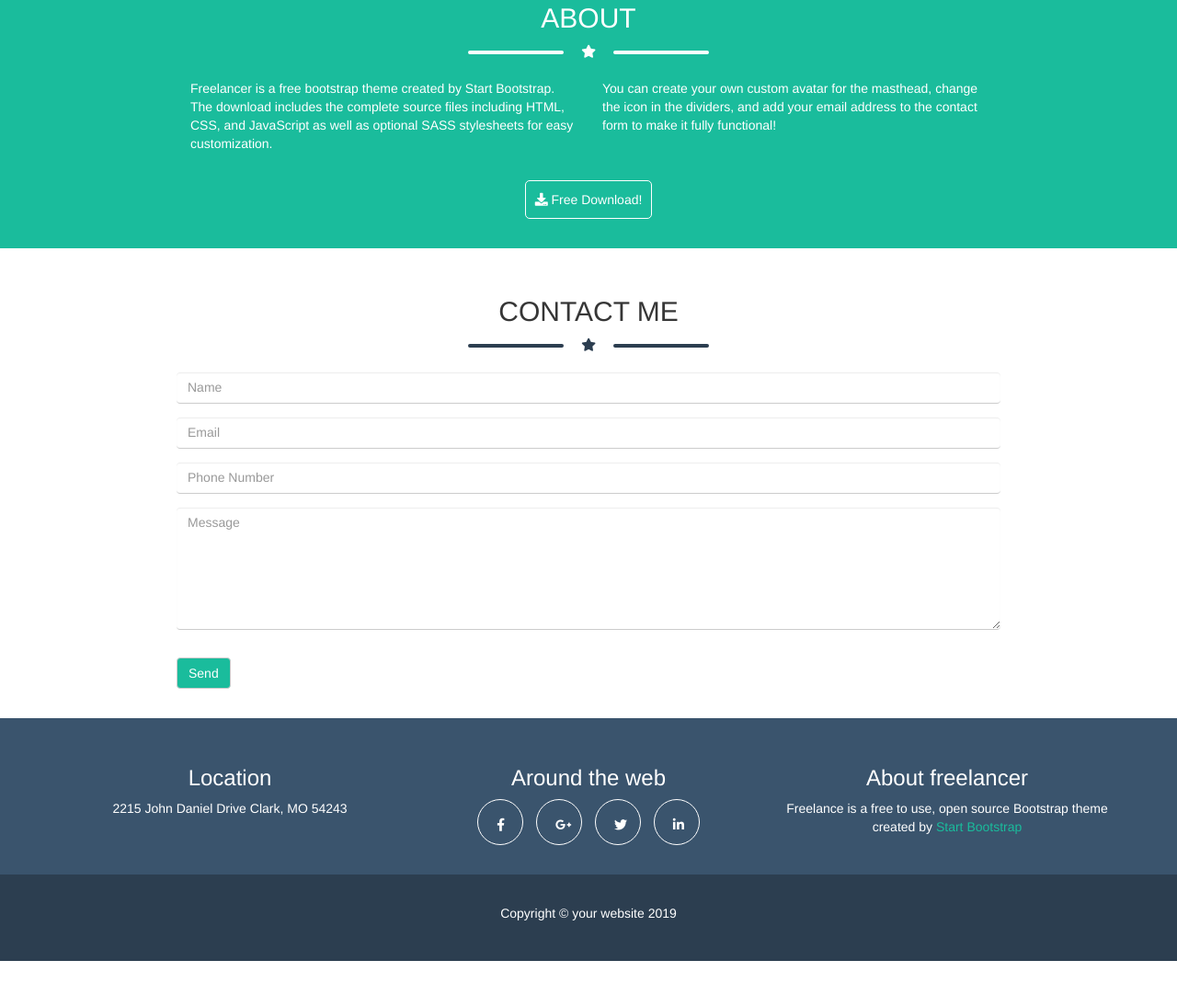
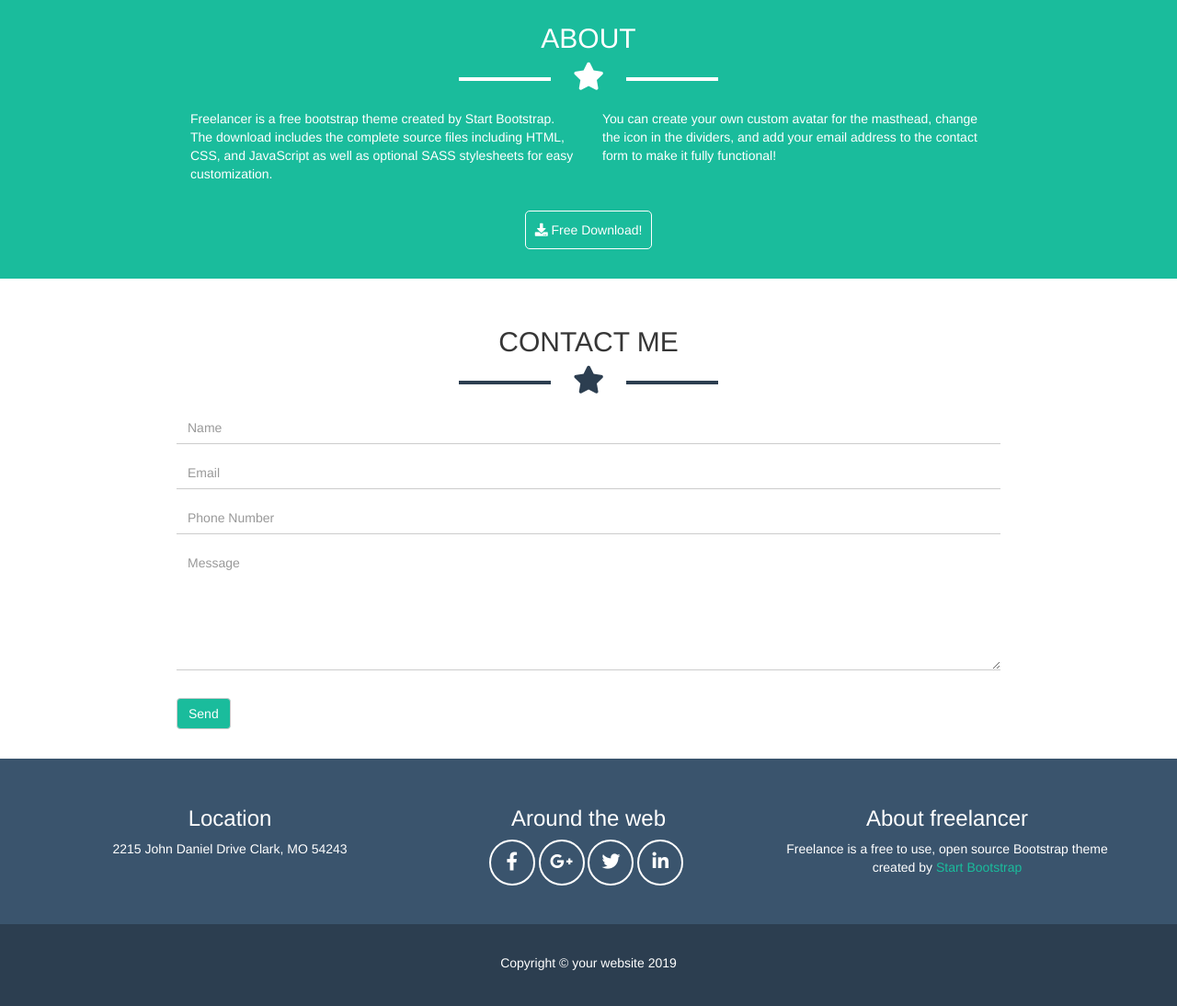
Before and after one commit to lindam-code/html-css-bootstrap-freelancer, a plain HTML site: page index.html in a window 1280 px wide. Shown: the part 1270-2364 px from the top of the page at 92% size. Before the commit the page ends 2315 px from the top, so only its background shows below. Drawn offline with nearby package versions, Linux system fonts and the light colour scheme.

Commit message:
Sistemato il divider e la sezione social del footer.

```diff
--- a/css/style.css
+++ b/css/style.css
@@ -1,10 +1,10 @@
 /* INIZIO REGOLE GENERALI */
 body {
   padding-top: 70px;
+  min-width: 320px;
 }
 img {
   width: 100%;
-  height: 100%;
 }
 /* FINE REGOLE GENERALI */
 
@@ -28,14 +28,31 @@ img {
 .ms_divider {
   margin-bottom: 20px;
 }
-.ms_divider hr {
+.ms_divider i {
+  font-size: 30px;
+  margin: 0 20px;
+}
+.ms_divider::after,
+.ms_divider::before {
+  display: inline-block;
+  content: "";
+  width: 100px;
+  height: 4px;
+  vertical-align: super;
+  background-color: #fff;
+}
+.ms_section_secondary .ms_divider::after,
+.ms_section_secondary .ms_divider::before {
+  background-color: #2c3e50;
+}
+/* .ms_divider hr {
   display: inline-block;
   width: 100px;
   border: 2px solid;
   vertical-align: middle;
   margin: 0 15px;
   border-radius: 5px;
-}
+} */
 .intro {
   text-align: center;
   text-transform: uppercase;
@@ -54,6 +71,10 @@ img {
   line-height: 70px;
   text-transform: uppercase;
   font-size: 15px;
+}
+.ms_navbar .ms_logo {
+  font-size: 17px;
+  white-space: nowrap;
 }
 .ms_navbar a {
   color: white;
@@ -93,6 +114,8 @@ img {
 .ms_form {
   border: none;
   border-bottom: 1px solid #ccc;
+  box-shadow: none;
+  border-radius: 0;
 }
 .ms_form_button {
   background-color: #1abc9c;
@@ -110,13 +133,16 @@ img {
 .ms_footer_top span {
   color: #1abc9c;
 }
-.ms_footer_top i {
+.ms_footer_top a {
+  font-size: 20px;
+  color: white;
+  line-height: 45px;
+}
+.ms_footer_top li {
   height: 50px;
   width: 50px;
-  margin: 0 5px;
-  border: 1px solid white;
   border-radius: 50%;
-  padding: 20px;
+  border: 2px solid white;
 }
 .ms_footer_bottom {
   background-color: #2c3e50;
--- a/index.html
+++ b/index.html
@@ -16,7 +16,9 @@
           <!-- Inizio logo -->
           <div class="row">
             <div class="col-xs-6">
-              <a href="#">start bootstrap</a>
+              <div class="ms_logo">
+                <a href="#">start bootstrap</a>
+              </div>
             </div>
             <!-- Fine logo -->
 
@@ -57,9 +59,7 @@
             <h1>Start Bootstrap</h1>
             <!-- Inizio divider -->
             <div class="ms_divider">
-              <hr>
               <i class="fas fa-star"></i>
-              <hr>
             </div>
             <!-- Fine divider -->
             <p>Graphic Artist - Web Designer - Illustrator</p>
@@ -75,9 +75,7 @@
             <h2 class="ms-section-title">Portfolio</h2>
             <!-- Inizio divider -->
             <div class="ms_divider">
-              <hr>
               <i class="fas fa-star"></i>
-              <hr>
             </div>
             <!-- Fine divider -->
           </div>
@@ -127,9 +125,7 @@
             <h2>About</h2>
             <!-- Inizio divider -->
             <div class="ms_divider">
-              <hr>
               <i class="fas fa-star"></i>
-              <hr>
             </div>
             <!-- Fine divider -->
           </div>
@@ -168,9 +164,7 @@
             <h2>Contact Me</h2>
             <!-- Inizio divider -->
             <div class="ms_divider">
-              <hr>
               <i class="fas fa-star"></i>
-              <hr>
             </div>
             <!-- Fine divider -->
           </div>
@@ -225,10 +219,12 @@
                 <div class="col-xs-12 col-md-4">
                   <div class="text-center ms_xs_margin-bottom_30">
                     <h3>Around the web</h3>
-                    <i class="fab fa-facebook-f"></i>
-                    <i class="fab fa-google-plus-g"></i>
-                    <i class="fab fa-twitter"></i>
-                    <i class="fab fa-linkedin-in"></i>
+                    <ul class="list-inline">
+                      <li><a href="#"><i class="fab fa-facebook-f"></i></a></li>
+                      <li><a href="#"><i class="fab fa-google-plus-g"></i></a></li>
+                      <li><a href="#"><i class="fab fa-twitter"></i></a></li>
+                      <li><a href="#"><i class="fab fa-linkedin-in"></i></a></li>
+                    </ul>
                   </div>
                 </div>
 
```
